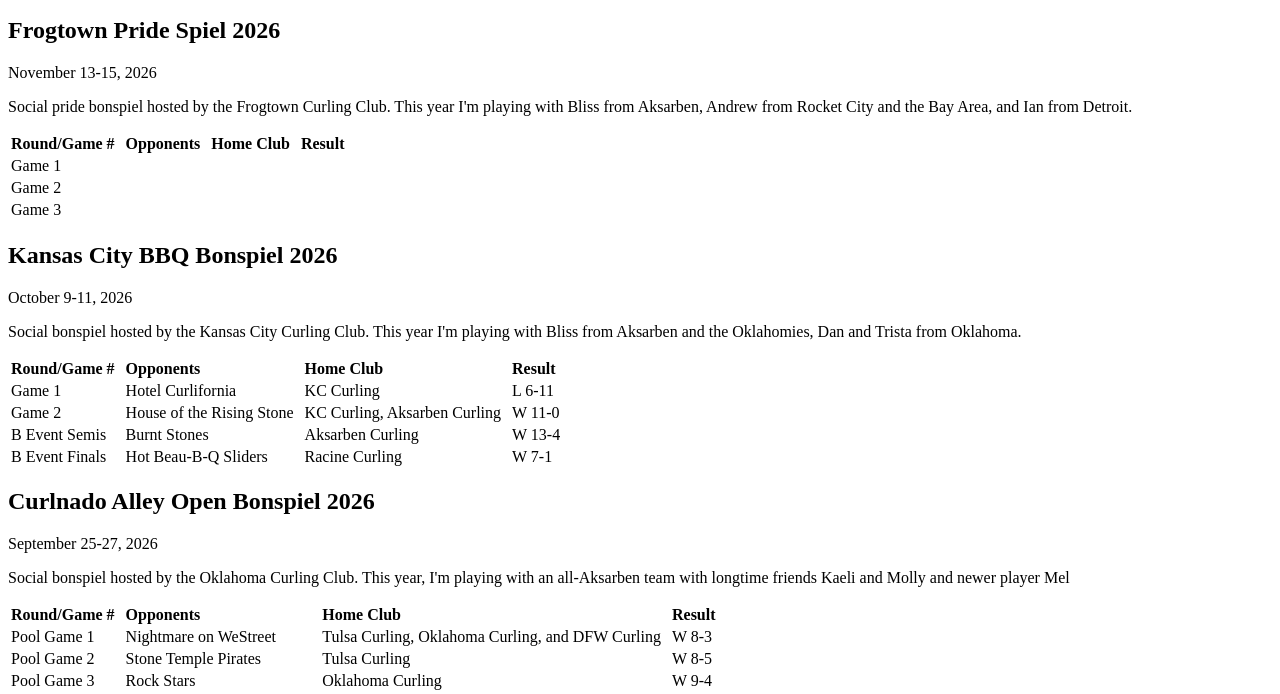
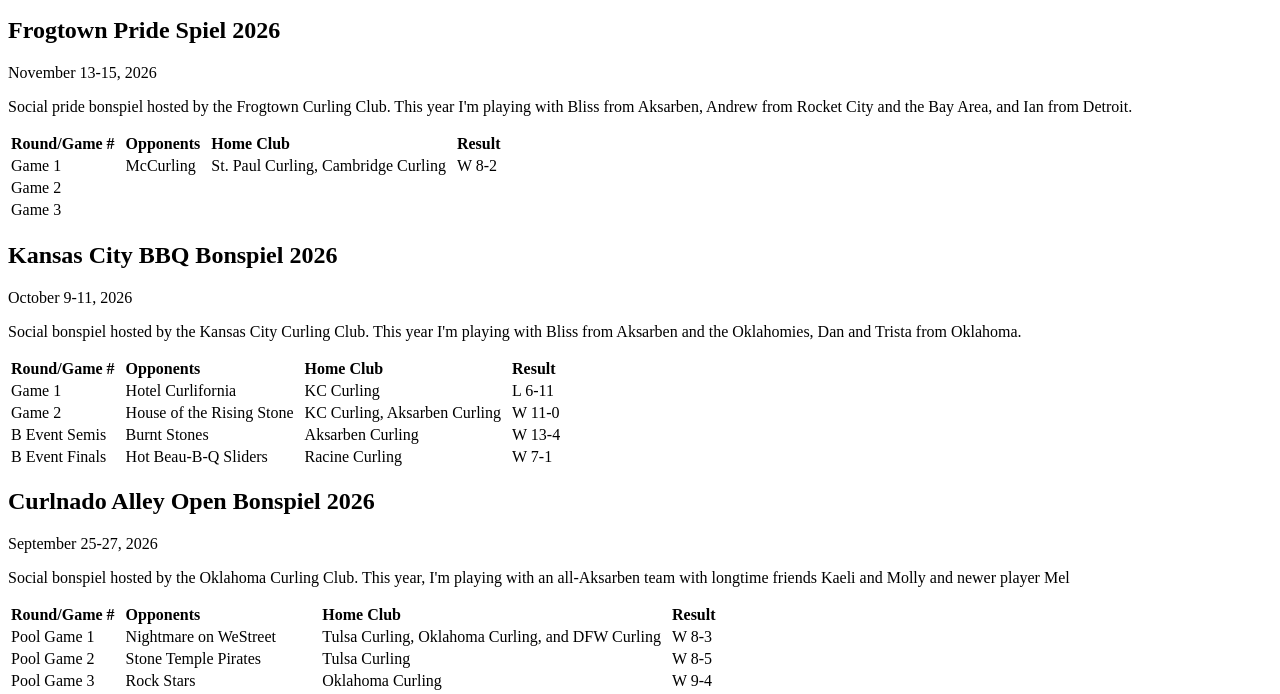
Before and after one commit to Programmerman1/programmermannet, a plain HTML site: page bonspiels.html in a window 1280 px wide. Shown: the part 101-795 px from the top of the page. Drawn offline with Linux system fonts and the light colour scheme.

Commit message:
Game 1 results

```diff
--- a/bonspiels.html
+++ b/bonspiels.html
@@ -30,9 +30,9 @@
           <tbody>
             <tr>
               <td>Game 1</td>
-              <td></td>
-              <td></td>
-              <td></td>
+              <td>McCurling</td>
+              <td>St. Paul Curling, Cambridge Curling</td>
+              <td>W 8-2</td>
             </tr>
             <tr>
               <td>Game 2</td>
```
